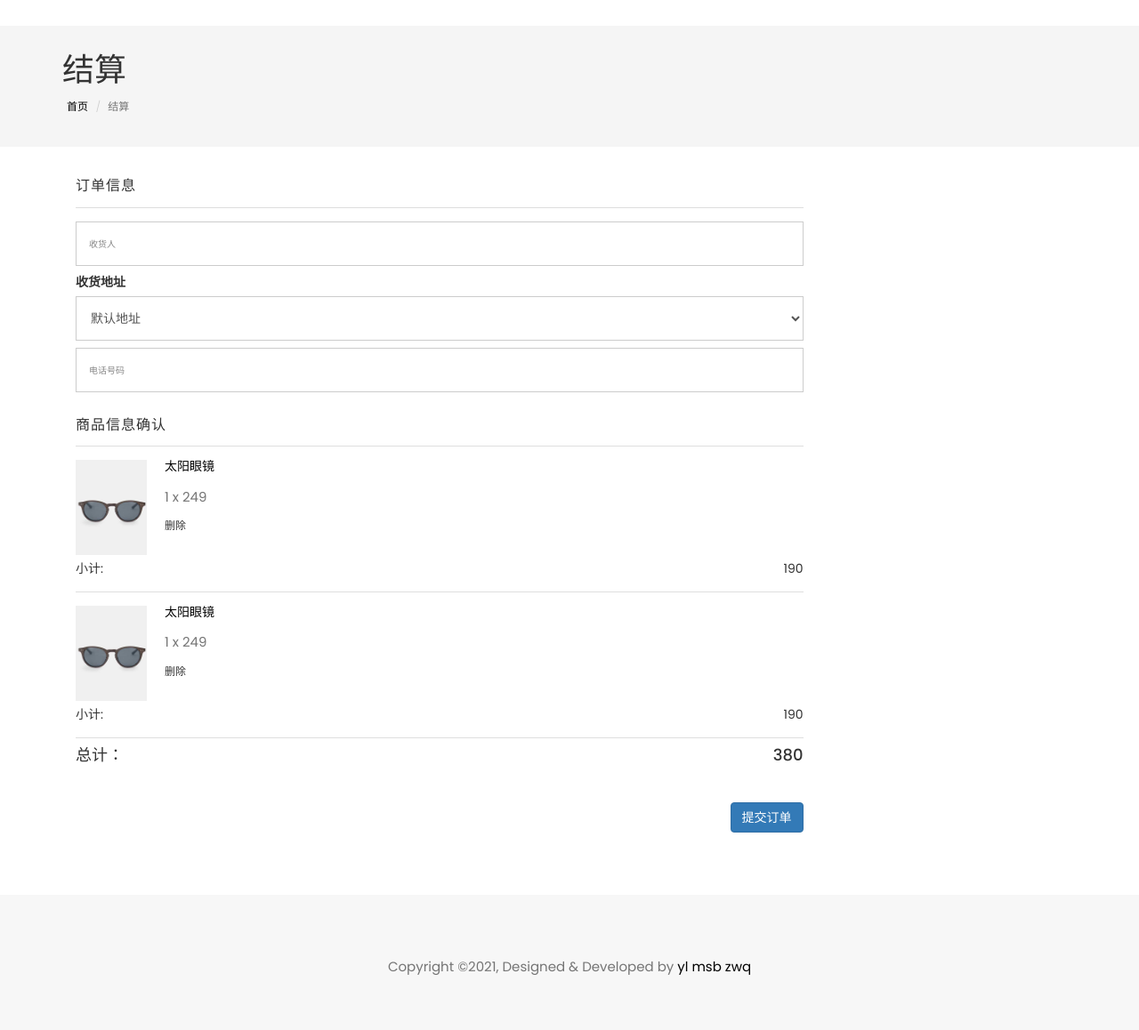
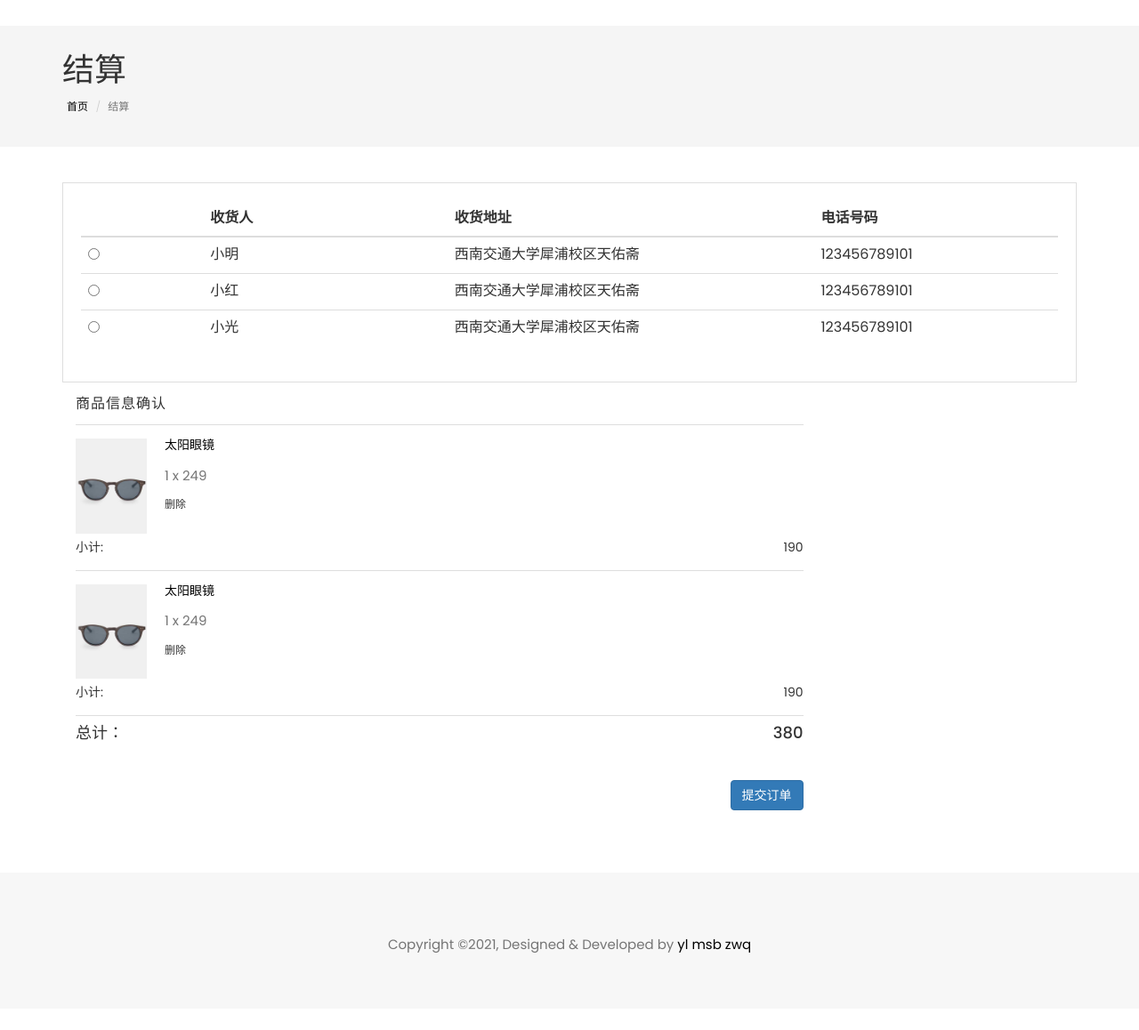
Before and after one commit to Wei-Qi/-Second-hand-commodity-trading-platform, a Flask app: page /cart/checkout in a window 1280 px wide. Shown: the part 242-1400 px from the top of the page at 89% size. After the commit the page ends 1313 px from the top, so only its background shows below. Run offline with Flask 2, Linux system fonts and the light colour scheme; the visitor is signed in with stand-in values (Sample User, id 1); parts of the project's set-up code (start-up, migrations or seed data) failed here and were passed over; some libraries are stand-ins or nearby versions; some web fonts are replaced.

Commit message:
修改了结算页面和购物车数量加减问题

```diff
--- a/blueprints/cart.py
+++ b/blueprints/cart.py
@@ -39,6 +39,7 @@ def addItem(goodsid):
 @bp.route('/set_cnt/<int:itemid>',methods=['POST'])
 @login_required
 def setCnt(itemid):
+    print(request.form)
     cnt=request.form.get('cnt')
     res=Cart.change_goods_num(itemid,cnt)
     if res is True:
--- a/templates/checkout.html
+++ b/templates/checkout.html
@@ -22,33 +22,45 @@
    <div class="checkout shopping">
       <div class="container">
          <div class="row">
-            <div class="col-md-9">
-               <div class="block billing-details">
-                  <h4 class="widget-title">订单信息</h4>
-                  <form class="checkout-form">
-                     <div class="form-group">
-                        <label for="full_name">收货人</label>
-                        <input type="text" class="form-control" id="full_name" placeholder="">
-                     </div>
-                     <label for="user_address">收货地址</label>
-                     <div class="form-group">
+            <div class="col-md-12">
+                <div class="dashboard-wrapper user-dashboard">
+                  <div class="table-responsive">
+                    <table class="table" style="font-size: medium">
+                      <thead>
+                        <tr>
+                          <th class="col-md-1 col-sm-6">&nbsp;</th>
+                          <th class="col-md-2 col-sm-3">收货人</th>
+                          <th class="col-md-3 col-sm-3">收货地址</th>
+                          <th class="col-md-2 col-sm-3">电话号码</th>
+                        </tr>
+                      </thead>
+                      <tbody>
+                        <tr>
+                          <td><input type="radio" name="addressid" id="address1"></td>
+                          <td>小明</td>
+                          <td>西南交通大学犀浦校区天佑斋</td>
+                          <td>123456789101</td>
 
-                        <select class="form-select form-select-lg form-control" aria-label="Default select example" id="user_address" style="height: 5rem">
-                            <option selected>默认地址</option>
-                            <option value="1">地址1</option>
-                            <option value="2">地址2</option>
-                            <option value="3">地址3</option>
-                        </select>
-                     </div>
-                     <div class="form-group">
-                        <label for="phonenum">电话号码</label>
-                        <input type="tel" class="form-control" id="phonenum" placeholder="">
-                     </div>
-                  </form>
-               </div>
+                        </tr>
+                        <tr>
+                          <td><input type="radio" name="addressid" id="address1"></td>
+                          <td>小红</td>
+                          <td>西南交通大学犀浦校区天佑斋</td>
+                          <td>123456789101</td>
 
+                        </tr>
+                        <tr>
+                          <td><input type="radio" name="addressid" id="address1"></td>
+                          <td>小光</td>
+                          <td>西南交通大学犀浦校区天佑斋</td>
+                          <td>123456789101</td>
+                        </tr>
+                      </tbody>
+                    </table>
+                  </div>
+                </div>
             </div>
-            <div class="col-md-9" style="margin-top: -3rem">
+            <div class="col-md-9" style="margin-top: -1rem">
                <div class="product-checkout-details">
                   <div class="block">
                      <h4 class="widget-title">商品信息确认</h4>
@@ -149,4 +161,20 @@
       </div>
    </div>
 
+<script type="text/javascript">
+
+var isDefualtAdd = 0; //0不选中，1选中
+
+$('input:radio').click(function(){
+	var $radio = $(this);
+	if ($radio.data('waschecked') == true){
+		$radio.prop('checked', false); $radio.data('waschecked', false);
+		isDefualtAdd = 0;
+	} else {
+		$radio.prop('checked', true); $radio.data('waschecked', true);
+		isDefualtAdd = 1;
+	}
+});
+
+</script>
 {% endblock %}
```
Also changed, not shown: templates/cart.html (+31 -16 lines).
